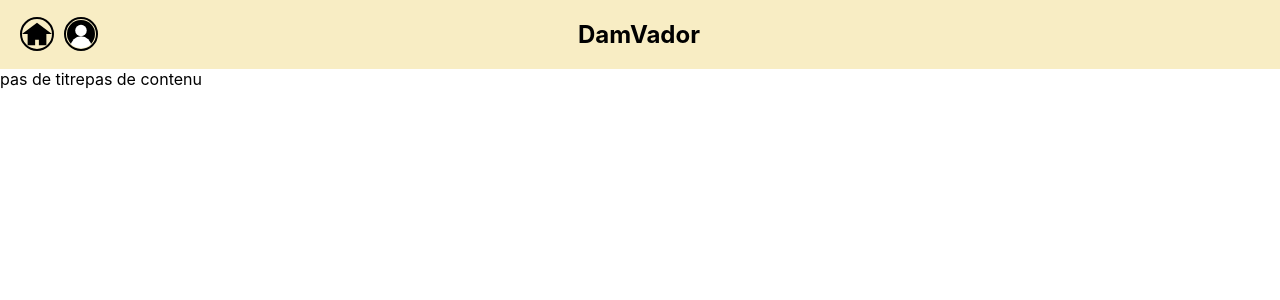
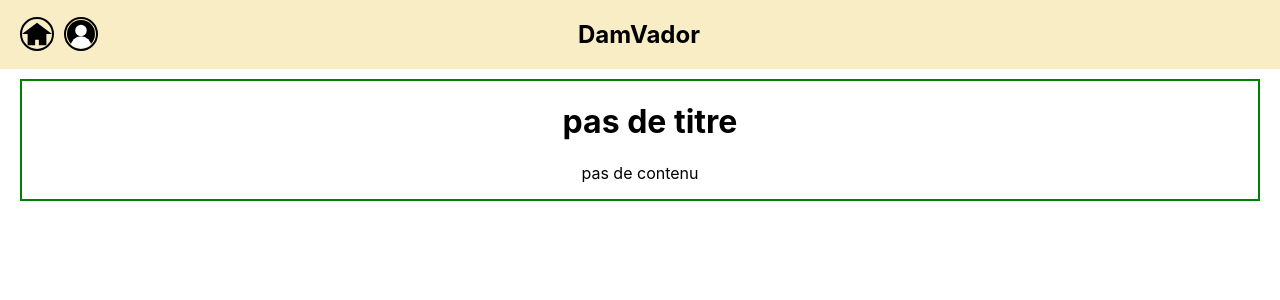
Before and after one commit to DamVador/BlogFront, a React (Create React App) app: page /articles/1 in a window 1280 px wide. Shown: the top 300 px of the page. Built offline with nearby package versions, Linux system fonts and the light colour scheme; no server answers.

Commit message:
front issue on home page fixed and show article page fetching datas

```diff
--- a/src/components/Home/index.scss
+++ b/src/components/Home/index.scss
@@ -1,25 +1,10 @@
 
-// body {
-//     background-color: lightgray;
-//     display: flex;
-//     justify-content: center;
-//     align-items: center;
-//     border: 3px solid blueviolet;
-//     margin: 0;
-//     min-height: 100vh;
-//     }
-
-ul {
+.inList {
   display: flex;
-  flex-direction: column;
-  justify-content: center;
-}
-.inList {
-  //display: flex;
   border: 1px solid black;
   min-width: 100vh;
-  justify-content: center;
-  align-items: center;
+  justify-content: flex-start;
+  align-items: flex-start;
   z-index: 2;
   margin-left: 30px;
 }
@@ -74,6 +59,7 @@ ul {
 
 .articleTitle {
   cursor: pointer;
+  margin-left: 20px;
 }
 
 .expand {
--- /dev/null
+++ b/src/components/ShowArticle/index.css
@@ -0,0 +1,15 @@
+.articleTitle {
+    text-align: center;
+}
+
+.showArticle {
+    border: 2px solid green;
+    margin-left: 20px;
+    margin-right: 20px;
+    margin-bottom: 10px;
+    margin-top: 10px;
+}
+
+.content{
+    text-align: center;
+}
--- a/src/components/ShowArticle/index.jsx
+++ b/src/components/ShowArticle/index.jsx
@@ -1,5 +1,6 @@
 import React, { useState, useEffect } from 'react';
 import {useParams} from "react-router-dom";
+import './index.css';
 
 const ShowArticle = () => {
     const [title, setTitle] = useState("pas de titre");
@@ -17,22 +18,25 @@ const ShowArticle = () => {
         return response.json()
         })
         .then((response) => {
-            console.log(response)
+             console.log(response);
+            setTitle(response.title);
+            setContent(response.content);
         }).catch(error => {
         console.log(error)
         })
     }
 
     useEffect(() => {
+        console.log("dans le use effect")
         console.log(articleId)
         callFetch();
     }, [])
 
 
     return (
-        <div>
-            {title}
-            {content}
+        <div className="showArticle">
+            <h1 className="articleTitle" >{title}</h1>
+            <p className="content">{content}</p>
         </div>
     );
 }
```
Also changed, not shown: 1 other file (tests, documents, lock files or other folders).
